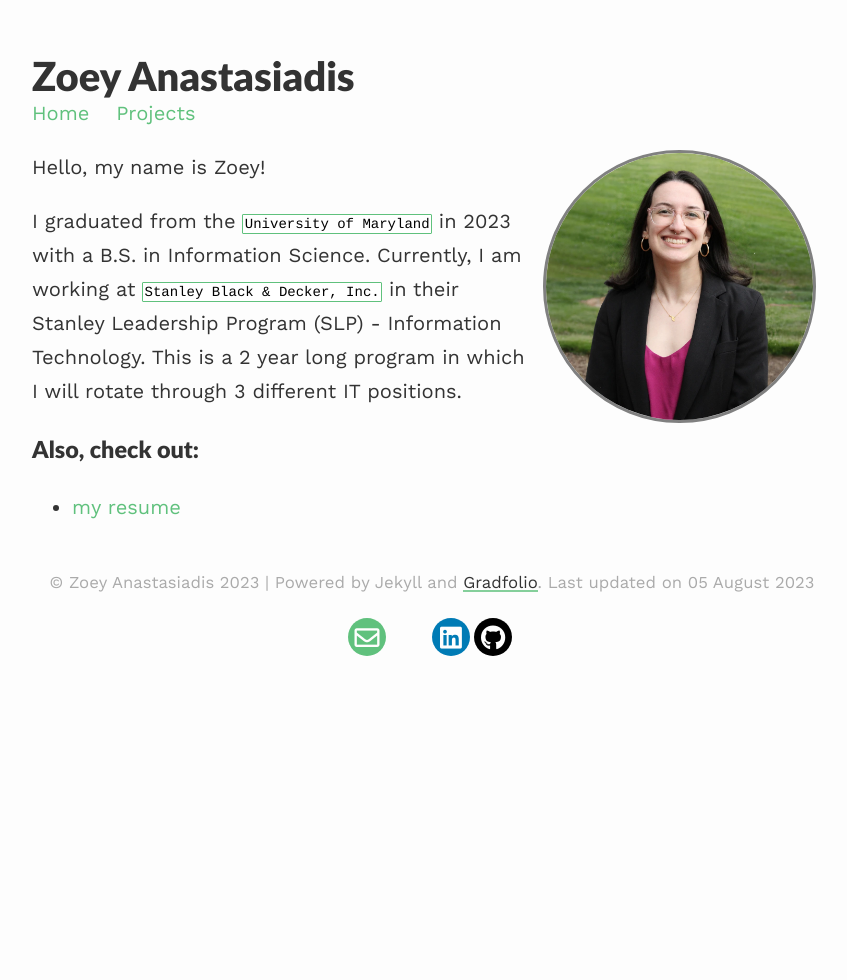
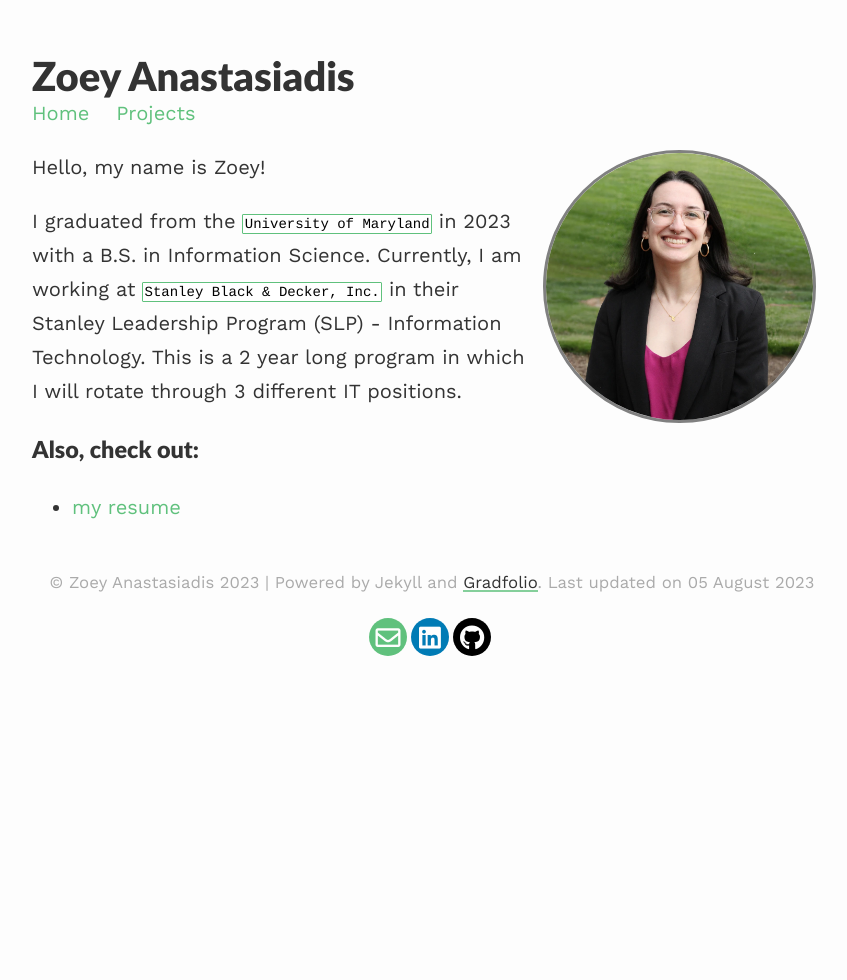
Before and after one commit to zcanast/portfolio, a Jekyll site: the page built from index.md, in a window 1280 px wide. Shown: the whole page, without its empty margins (208-1055 px from the left). Built offline with Jekyll 4.4.1, drawn with Linux system fonts in a browser that asks for light colours; nearby versions of some CDN libraries.

Commit message:
no phone

```diff
--- a/_includes/social-footer.html
+++ b/_includes/social-footer.html
@@ -5,14 +5,6 @@
 class="social-button email" itemprop="email"
 href="mailto:{{ site.email | encode_email }}" target="_blank">
 <i class="far fa-envelope"></i>
-</a>
-{%- endif -%}
-
-{%- if site.email -%}
-<a title="{{ _locale_string_follow }}"
-class="social-button mobile" itemprop="mobile"
-href="tel:{{ site.mobile }}" target="_blank">
-<i class="far fa-mobile"></i>
 </a>
 {%- endif -%}
 
```
